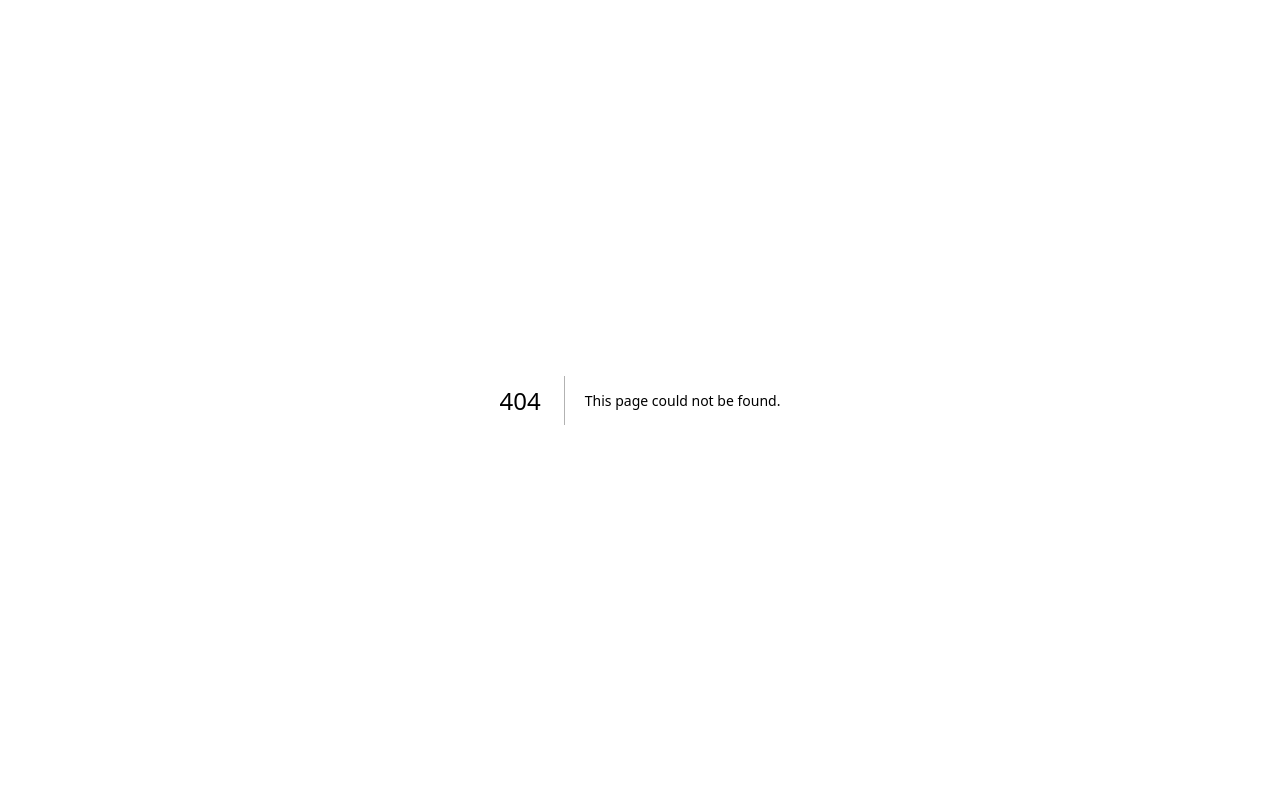
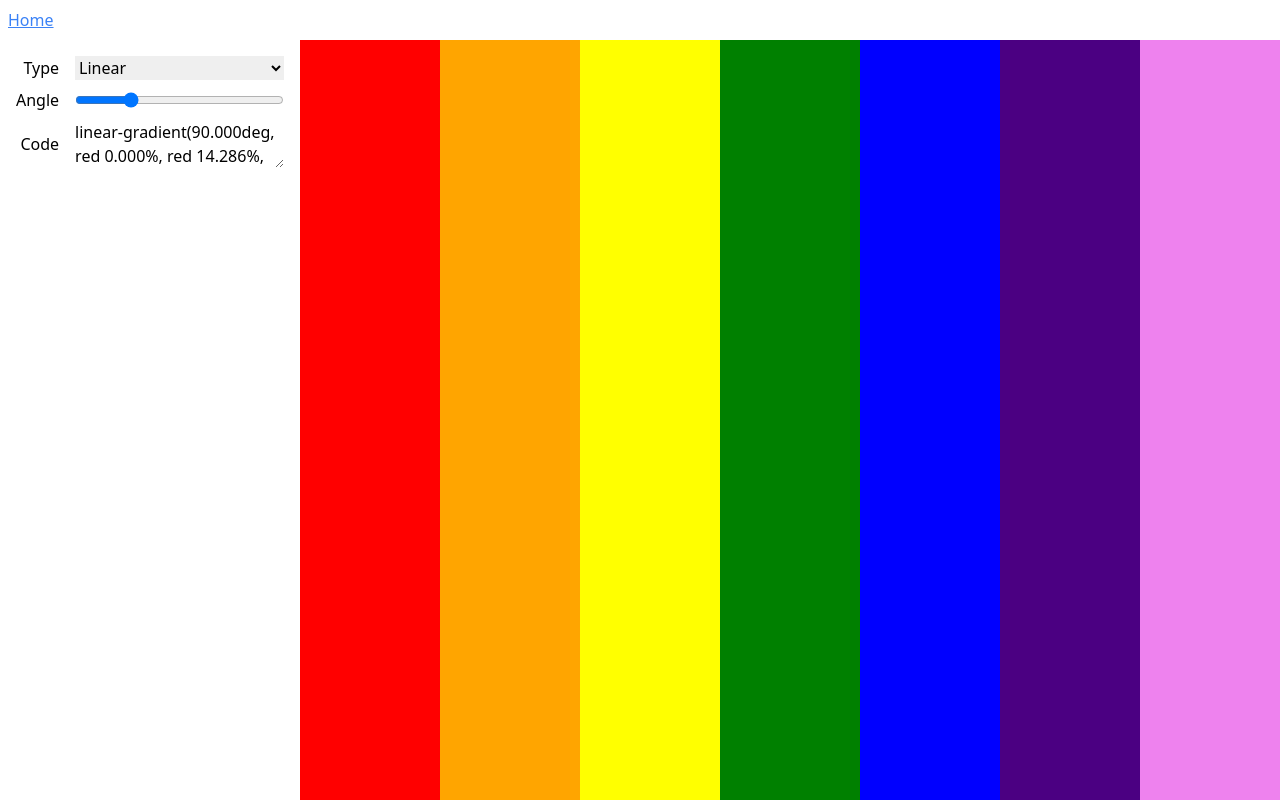
Before and after one commit to lesleh/lesleh-playground, a Next.js app: page /playgrounds/gradients in a window 1280 px wide. Before the commit this address had no page. Built offline with nearby package versions, Linux system fonts and the light colour scheme; a web font is replaced by a local one.

Commit message:
Add gradients page

```diff
--- a/src/app/page.tsx
+++ b/src/app/page.tsx
@@ -45,6 +45,10 @@ const Home: NextPage = (props) => {
         <li>
           <Link href="/playgrounds/subgrid-cards">Subgrid Cards</Link>
         </li>
+
+        <li>
+          <Link href="/playgrounds/gradient">Gradients</Link>
+        </li>
       </ul>
     </div>
   );
--- /dev/null
+++ b/src/app/playgrounds/gradients/_hooks/useElementSize.tsx
@@ -0,0 +1,30 @@
+import { useState, useEffect, RefObject } from "react";
+
+interface Size {
+  width: number;
+  height: number;
+}
+
+export function useElementSize(ref: RefObject<HTMLElement | null>): Size {
+  const [size, setSize] = useState<Size>({ width: 0, height: 0 });
+
+  useEffect(() => {
+    if (!ref.current) return;
+
+    const resizeObserver = new ResizeObserver((entries) => {
+      if (!entries[0]) return;
+      const { width, height } = entries[0].contentRect;
+      console.log("Resized", width, height);
+
+      setSize({ width, height });
+    });
+
+    resizeObserver.observe(ref.current);
+
+    return () => {
+      resizeObserver.disconnect();
+    };
+  }, [ref]);
+
+  return size;
+}
--- /dev/null
+++ b/src/app/playgrounds/gradients/page.tsx
@@ -0,0 +1,113 @@
+"use client";
+
+import { useRef, useState } from "react";
+import { Link } from "../../../components/Link";
+import { useElementSize } from "./_hooks/useElementSize";
+
+function makeGradientStops(
+  colors: string[],
+): { color: string; stop: number }[] {
+  const stops = [];
+  const step = 1 / colors.length;
+  for (let i = 0; i < colors.length; i++) {
+    const color = colors[i];
+    const start = i * step;
+    const end = (i + 1) * step;
+    stops.push({ color, stop: start });
+    stops.push({ color, stop: end });
+  }
+  return stops;
+}
+
+function makeGradient(
+  stops: { color: string; stop: number }[],
+  angle: number,
+  type: "linear" | "radial" = "linear",
+): string {
+  if (type === "radial") {
+    return `radial-gradient(circle, ${stops
+      .map(({ color, stop }) => `${color} ${(stop * 100).toFixed(3)}%`)
+      .join(", ")})`;
+  }
+  return `linear-gradient(${(angle * 360).toFixed(3)}deg, ${stops
+    .map(({ color, stop }) => `${color} ${(stop * 100).toFixed(3)}%`)
+    .join(", ")})`;
+}
+
+export default function GradientsPage() {
+  const outputRef = useRef<HTMLDivElement>(null);
+  const { width, height } = useElementSize(outputRef);
+  const [angle, setAngle] = useState(0.25);
+  const [gradientType, setGradientType] = useState<"linear" | "radial">(
+    "linear",
+  );
+
+  const colors = [
+    "red",
+    "orange",
+    "yellow",
+    "green",
+    "blue",
+    "indigo",
+    "violet",
+  ];
+
+  const stops = makeGradientStops(colors);
+  const gradient = makeGradient(stops, angle, gradientType);
+
+  return (
+    <div className="grid grid-cols-[300px,1fr] grid-rows-[auto,1fr] h-full">
+      <div className="p-2 col-span-2">
+        <Link href="/">Home</Link>
+      </div>
+      <div className="p-4">
+        <div className="grid grid-cols-[auto,1fr] gap-x-4 gap-y-2 items-center">
+          <label htmlFor="gradient-type" className="text-right">
+            Type
+          </label>
+          <select
+            id="gradient-type"
+            className="w-full"
+            value={gradientType}
+            onChange={(e) =>
+              setGradientType(e.target.value as "linear" | "radial")
+            }
+          >
+            <option value="linear">Linear</option>
+            <option value="radial">Radial</option>
+          </select>
+          <label htmlFor="angle" className="text-right">
+            Angle
+          </label>
+          <input
+            className="w-full"
+            id="angle"
+            type="range"
+            min="0"
+            max="1"
+            step="0.0027777777"
+            value={angle}
+            onChange={(e) => setAngle(parseFloat(e.target.value))}
+            disabled={gradientType === "radial"}
+          />
+          <label htmlFor="gradient-code" className="text-right">
+            Code
+          </label>
+          <textarea
+            id="gradient-code"
+            className="w-full"
+            value={gradient}
+            readOnly
+          ></textarea>
+        </div>
+      </div>
+      <div
+        ref={outputRef}
+        style={{
+          backgroundImage: gradient,
+          backgroundSize: `${width}px ${height}px`,
+        }}
+      ></div>
+    </div>
+  );
+}
```
